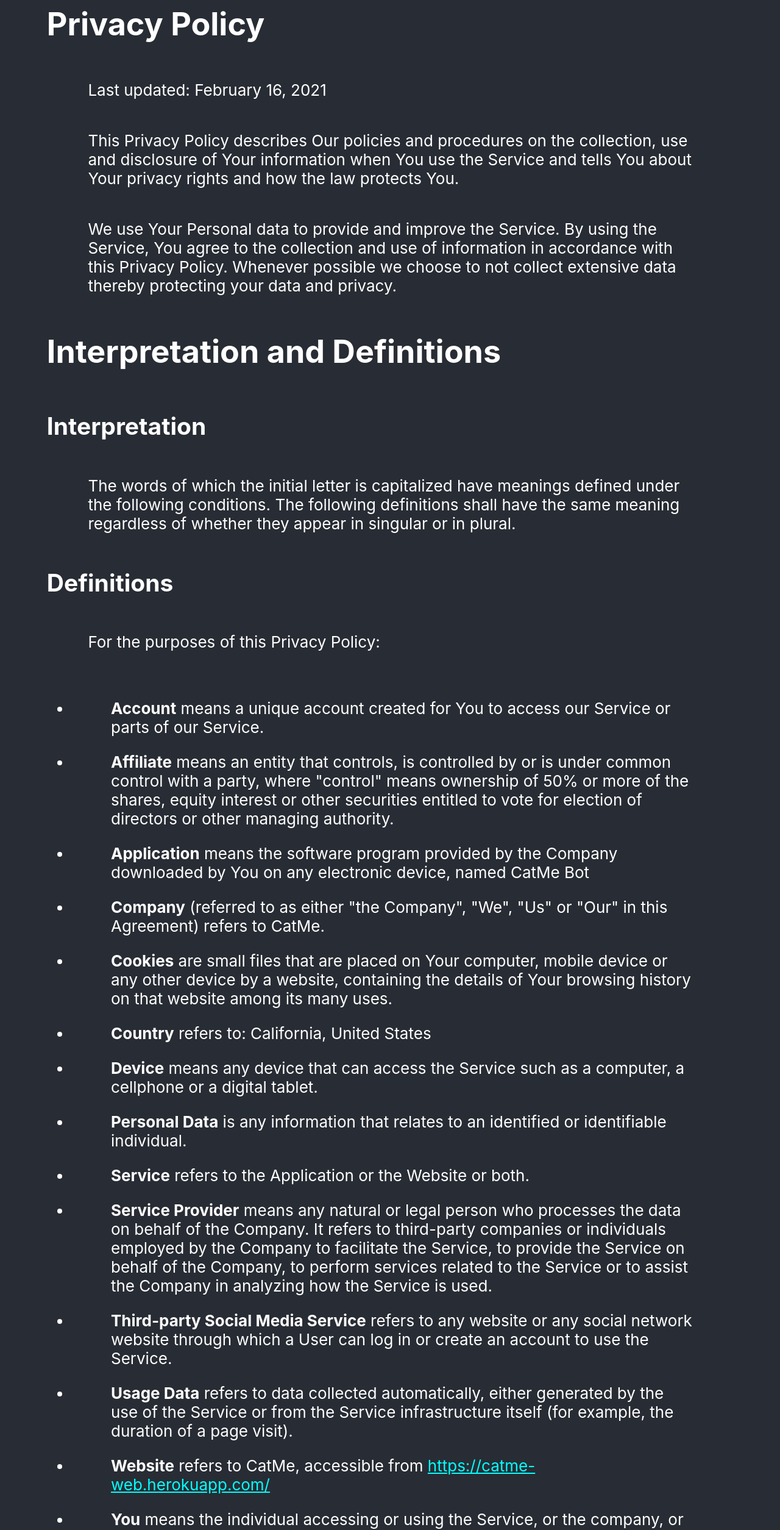
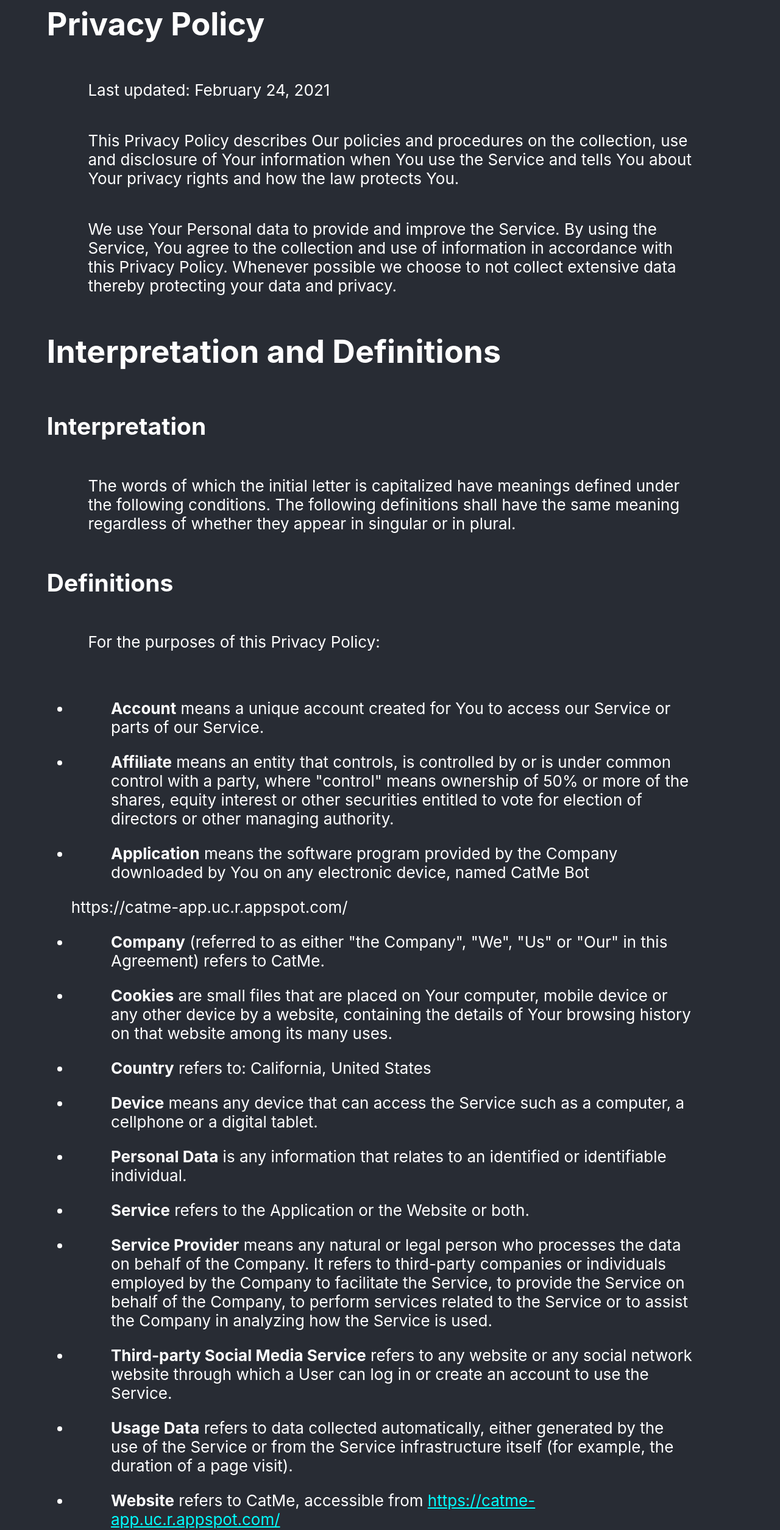
Before and after one commit to travis-white-6/catme-web, a React (Create React App) app: page /privacy in a window 1280 px wide. Shown: the part 180-2689 px from the top of the page at 61% size. Built offline with nearby package versions, Linux system fonts and the light colour scheme.

Commit message:
cleaned up privacy policy

```diff
--- a/src/components/Privacy.js
+++ b/src/components/Privacy.js
@@ -15,7 +15,7 @@
                 </IconButton>
             </div>
             <h1>Privacy Policy</h1>
-            <p>Last updated: February 16, 2021</p>
+            <p>Last updated: February 24, 2021</p>
             <p>This Privacy Policy describes Our policies and procedures on the collection, use and disclosure of Your information when You use the Service and tells You about Your privacy rights and how the law protects You.</p>
             <p>We use Your Personal data to provide and improve the Service. By using the Service, You agree to the collection and use of information in accordance with this Privacy Policy. Whenever possible we choose to not collect extensive data thereby protecting your data and privacy.</p>
             <h1>Interpretation and Definitions</h1>
@@ -32,7 +32,7 @@
                 </li>
                 <li>
                     <p><strong>Application</strong> means the software program provided by the Company downloaded by You on any electronic device, named CatMe Bot</p>
-                </li>
+                </li>https://catme-app.uc.r.appspot.com/
                 <li>
                     <p><strong>Company</strong> (referred to as either &quot;the Company&quot;, &quot;We&quot;, &quot;Us&quot; or &quot;Our&quot; in this Agreement) refers to CatMe.</p>
                 </li>
@@ -61,7 +61,7 @@
                     <p><strong>Usage Data</strong> refers to data collected automatically, either generated by the use of the Service or from the Service infrastructure itself (for example, the duration of a page visit).</p>
                 </li>
                 <li>
-                    <p><strong>Website</strong> refers to CatMe, accessible from <a href="https://catme-web.herokuapp.com/" rel="external nofollow noopener" target="_blank">https://catme-web.herokuapp.com/</a></p>
+                    <p><strong>Website</strong> refers to CatMe, accessible from <a href="https://catme-app.uc.r.appspot.com/" rel="external nofollow noopener" target="_blank">https://catme-app.uc.r.appspot.com/</a></p>
                 </li>
                 <li>
                     <p><strong>You</strong> means the individual accessing or using the Service, or the company, or other legal entity on behalf of which such individual is accessing or using the Service, as applicable.</p>
@@ -81,6 +81,7 @@
             <p>We may also collect information that Your browser sends whenever You visit our Service or when You access the Service by or through a mobile device.</p>
             <h3>Tracking Technologies and Cookies</h3>
             <p>We use Cookies and similar tracking technologies to track the activity on Our Service and store certain information. Tracking technologies used are beacons, tags, and scripts to collect and track information and to improve and analyze Our Service. The technologies We use may include:</p>
+            <p>The cookies used originate from our use of Google Analytics. If you would like to Opt out of Google Analytics cookie tracking install the browser add on here: <a href="https://chrome.google.com/webstore/detail/google-analytics-opt-out/fllaojicojecljbmefodhfapmkghcbnh" rel="external nofollow noopener" target="_blank">https://chrome.google.com/webstore/detail/google-analytics-opt-out/fllaojicojecljbmefodhfapmkghcbnh</a></p>
             <ul>
                 <li><strong>Cookies or Browser Cookies.</strong> A cookie is a small file placed on Your Device. You can instruct Your browser to refuse all Cookies or to indicate when a Cookie is being sent. However, if You do not accept Cookies, You may not be able to use some parts of our Service. Unless you have adjusted Your browser setting so that it will refuse Cookies, our Service may use Cookies.</li>
                 <li><strong>Flash Cookies.</strong> Certain features of our Service may use local stored objects (or Flash Cookies) to collect and store information about Your preferences or Your activity on our Service. Flash Cookies are not managed by the same browser settings as those used for Browser Cookies. For more information on how You can delete Flash Cookies, please read &quot;Where can I change the settings for disabling, or deleting local shared objects?&quot; available at <a href="https://helpx.adobe.com/flash-player/kb/disable-local-shared-objects-flash.html#main_Where_can_I_change_the_settings_for_disabling__or_deleting_local_shared_objects_" rel="external nofollow noopener" target="_blank">https://helpx.adobe.com/flash-player/kb/disable-local-shared-objects-flash.html#main_Where_can_I_change_the_settings_for_disabling__or_deleting_local_shared_objects_</a></li>
@@ -122,12 +123,6 @@
                     <p><strong>For the performance of a contract:</strong> the development, compliance and undertaking of the purchase contract for the products, items or services You have purchased or of any other contract with Us through the Service.</p>
                 </li>
                 <li>
-                    <p><strong>To contact You:</strong> To contact You by email, telephone calls, SMS, or other equivalent forms of electronic communication, such as a mobile application's push notifications regarding updates or informative communications related to the functionalities, products or contracted services, including the security updates, when necessary or reasonable for their implementation.</p>
-                </li>
-                <li>
-                    <p><strong>To provide You</strong> with news, special offers and general information about other goods, services and events which we offer that are similar to those that you have already purchased or enquired about unless You have opted not to receive such information.</p>
-                </li>
-                <li>
                     <p><strong>To manage Your requests:</strong> To attend and manage Your requests to Us.</p>
                 </li>
                 <li>
@@ -142,8 +137,6 @@
                 <li><strong>With Service Providers:</strong> We may share Your personal information with Service Providers to monitor and analyze the use of our Service,  to contact You.</li>
                 <li><strong>For business transfers:</strong> We may share or transfer Your personal information in connection with, or during negotiations of, any merger, sale of Company assets, financing, or acquisition of all or a portion of Our business to another company.</li>
                 <li><strong>With Affiliates:</strong> We may share Your information with Our affiliates, in which case we will require those affiliates to honor this Privacy Policy. Affiliates include Our parent company and any other subsidiaries, joint venture partners or other companies that We control or that are under common control with Us.</li>
-                <li><strong>With business partners:</strong> We may share Your information with Our business partners to offer You certain products, services or promotions.</li>
-                <li><strong>With other users:</strong> when You share personal information or otherwise interact in the public areas with other users, such information may be viewed by all users and may be publicly distributed outside. If You interact with other users or register through a Third-Party Social Media Service, Your contacts on the Third-Party Social Media Service may see Your name, profile, pictures and description of Your activity. Similarly, other users will be able to view descriptions of Your activity, communicate with You and view Your profile.</li>
                 <li><strong>With Your consent</strong>: We may disclose Your personal information for any other purpose with Your consent.</li>
             </ul>
             <h2>Retention of Your Personal Data</h2>
@@ -186,7 +179,7 @@
                     <p>By email: travis [dot] lee [dot] white [dot] 6 [at] gmail [dot] com</p>
                 </li>
                 <li>
-                    <p>By visiting this page on our website: <a href="https://catme-web.herokuapp.com/contact" rel="external nofollow noopener" target="_blank">https://catme-web.herokuapp.com/contact</a></p>
+                    <p>By visiting this page on our website: <a href="https://catme-app.uc.r.appspot.com/contact" rel="external nofollow noopener" target="_blank">https://catme-app.uc.r.appspot.com/contact</a></p>
                 </li>
             </ul>
         </div>
```
